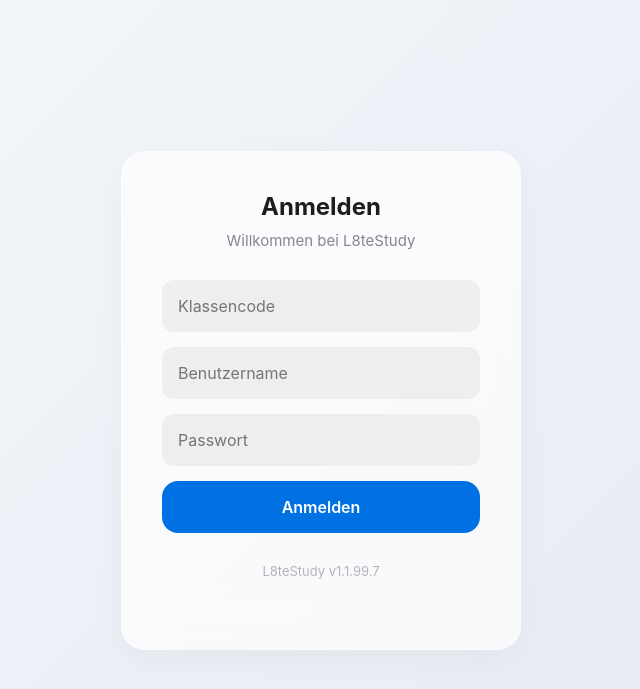
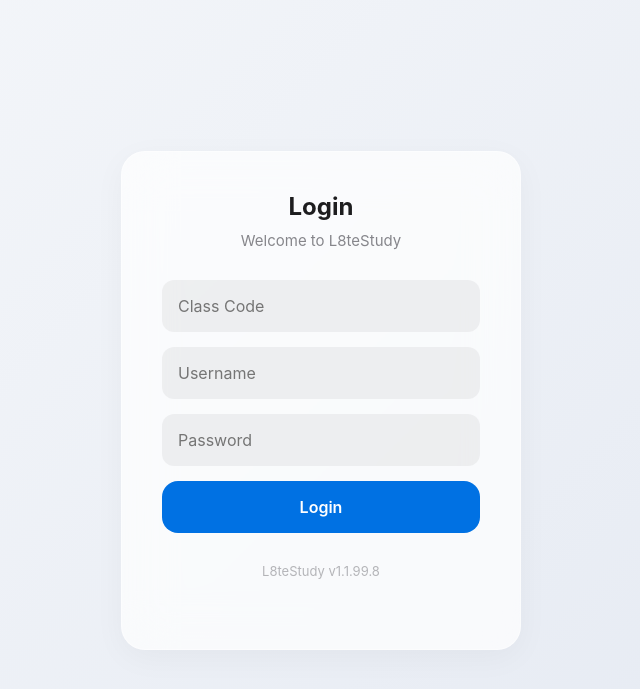
Before and after one commit to L8teNever/L8teStudy, a Flask app: page /login-page in a window 1280 px wide. Shown: the top 689 px of the page, without its empty margins (319-959 px from the left). Run offline with Flask 3, Linux system fonts and the light colour scheme; some libraries are stand-ins or nearby versions.

Commit message:
v.1.1.99.8

```diff
--- a/static/translations.js
+++ b/static/translations.js
@@ -169,7 +169,45 @@ const translations = {
         push_failed_msg: "Aktivierung fehlgeschlagen",
         confirm_push_disable: "Benachrichtigungen auf diesem Gerät deaktivieren?",
         de: "Deutsch",
-        en: "Englisch"
+        en: "Englisch",
+        login_title: "Anmelden",
+        welcome_msg: "Willkommen bei L8teStudy",
+        invalid_credentials: "Ungültige Zugangsdaten",
+        class_code_placeholder: "Klassencode",
+        login_failed: "Login fehlgeschlagen",
+        save_btn: "Speichern",
+        class_name: "Klassen-Name",
+        login_id: "Klassencode / Login-ID",
+        login_id_hint: "Dieser Code wird für den Login benötigt. Er kann beliebig lang sein.",
+        direct_login_link: "Direkt-Login Link",
+        direct_login_hint: "Kopiere diesen Link für deine Klasse, damit sie den Code nicht manuell eingeben müssen.",
+        super_admin_only_name: "Nur Super-Admins können den Namen ändern.",
+        class_settings: "Klassen-Einstellungen",
+        manage_subjects: "Fächer verwalten",
+        loading_settings: "Lade Einstellungen...",
+        manage_users: "Benutzer verwalten",
+        global_subject_tip: "Globale Fächer können für diese Klasse im Hauptmenü unter 'Globale Fächer & Sharing' zugewiesen werden.",
+        save_success: "Klassen-Einstellungen gespeichert",
+        error_save: "Fehler beim Speichern",
+        code_required: "Code darf nicht leer sein",
+        global_superadmin: "Global (Superadmin)",
+        assigned_class: "Zugehörige Klasse",
+        shared_content_desc: "Hier siehst du alle Aufgaben und Termine, die klassenübergreifend geteilt sind. Durch Klicken auf das Icon entziehst du die Freigabe.",
+        shared_tasks: "Geteilte Aufgaben",
+        shared_events: "Geteilte Termine",
+        no_shared_tasks: "Keine geteilten Aufgaben",
+        no_shared_events: "Keine geteilten Termine",
+        confirm_share: "Soll dieser Inhalt geteilt werden?",
+        confirm_unshare: "Soll die Freigabe aufgehoben werden?",
+        shared_content: "Geteilte Inhalte",
+        delete_class_confirm: "Klasse wirklich löschen? Dies geht nur wenn sie keine Benutzer mehr hat.",
+        users_label: "Nutzer",
+        class_label: "Klasse",
+        global_label: "Global",
+        push_unsupported: "Browser unterstützt keine Push Notifications.",
+        name_required: "Name erforderlich",
+        new_class_title: "Neue Klasse erstellen",
+        class_name_placeholder: "Klassenname"
     },
     en: {
         home: "Home",
@@ -341,6 +379,44 @@ const translations = {
         push_failed_msg: "Activation failed",
         confirm_push_disable: "Disable notifications on this device?",
         de: "German",
-        en: "English"
+        en: "English",
+        login_title: "Login",
+        welcome_msg: "Welcome to L8teStudy",
+        invalid_credentials: "Invalid credentials",
+        class_code_placeholder: "Class Code",
+        login_failed: "Login failed",
+        save_btn: "Save",
+        class_name: "Class Name",
+        login_id: "Class Code / Login-ID",
+        login_id_hint: "This code is required for login. It can be any length.",
+        direct_login_link: "Direct Login Link",
+        direct_login_hint: "Copy this link for your class so they don't have to enter the code manually.",
+        super_admin_only_name: "Only Super Admins can change the name.",
+        class_settings: "Class Settings",
+        manage_subjects: "Manage Subjects",
+        loading_settings: "Loading settings...",
+        manage_users: "Manage Users",
+        global_subject_tip: "Global subjects can be assigned to this class in the main menu under 'Global Subjects & Sharing'.",
+        save_success: "Class settings saved",
+        error_save: "Error saving settings",
+        code_required: "Code cannot be empty",
+        global_superadmin: "Global (Superadmin)",
+        assigned_class: "Assigned Class",
+        shared_content_desc: "Here you can see all tasks and events that are shared across classes. Click the icon to remove the sharing.",
+        shared_tasks: "Shared Tasks",
+        shared_events: "Shared Events",
+        no_shared_tasks: "No shared tasks",
+        no_shared_events: "No shared events",
+        confirm_share: "Should this content be shared?",
+        confirm_unshare: "Should the sharing be removed?",
+        shared_content: "Shared Content",
+        delete_class_confirm: "Really delete class? This is only possible if it has no users.",
+        users_label: "Users",
+        class_label: "Class",
+        global_label: "Global",
+        push_unsupported: "Browser does not support Push Notifications.",
+        name_required: "Name required",
+        new_class_title: "Create New Class",
+        class_name_placeholder: "Class Name"
     }
 };
--- a/templates/login.html
+++ b/templates/login.html
@@ -127,7 +127,26 @@
         <p style="margin-top: 30px; font-size: 13px; color: var(--text-sec); opacity: 0.6;">L8teStudy v{{ version }}</p>
     </div>
 
+    <script src="/static/translations.js"></script>
     <script>
+        const browserLang = (navigator.language || navigator.userLanguage).split('-')[0];
+        const lang = translations[browserLang] ? browserLang : 'de';
+
+        function t(key) {
+            return (translations[lang] && translations[lang][key]) || (translations['de'] && translations['de'][key]) || key;
+        }
+
+        // Apply initial translations
+        document.addEventListener('DOMContentLoaded', () => {
+            document.querySelector('h1').innerText = t('login_title');
+            document.querySelector('p').innerText = t('welcome_msg');
+            document.getElementById('error-msg').innerText = t('invalid_credentials');
+            document.getElementById('class_code').placeholder = t('class_code_placeholder');
+            document.getElementById('username').placeholder = t('msg_username');
+            document.getElementById('password').placeholder = t('msg_password');
+            document.getElementById('submit-btn').innerText = t('login_title');
+        });
+
         async function handleSubmit(e) {
             e.preventDefault();
             const class_code = document.getElementById('class_code').value;
@@ -153,13 +172,13 @@
                     window.location.href = '/';
                 } else {
                     errorMsg.style.display = 'block';
-                    errorMsg.innerText = data.message || 'Login fehlgeschlagen';
+                    errorMsg.innerText = data.message || t('login_failed');
                     submitBtn.disabled = false;
                 }
             } catch (err) {
                 console.error(err);
                 errorMsg.style.display = 'block';
-                errorMsg.innerText = 'Verbindungsfehler';
+                errorMsg.innerText = t('connection_error');
                 submitBtn.disabled = false;
             }
         }
--- a/version.txt
+++ b/version.txt
@@ -1 +1 @@
-1.1.99.7
+1.1.99.8
```
Also changed, not shown: templates/index.html (+56 -59 lines).
